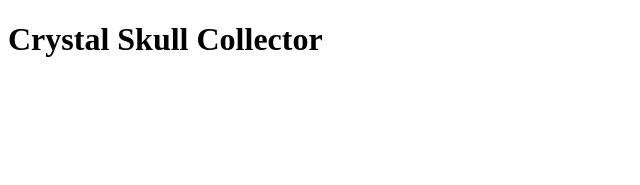
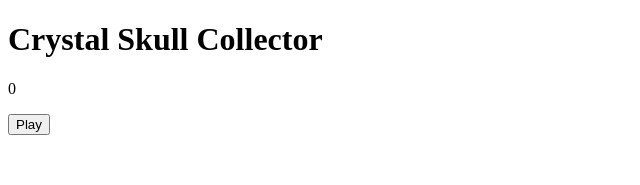
Before and after one commit to daibhidhdwaum/skull-collector, a React (Create React App) app in the folder crystal-skull-collector/: page / in a window 1280 px wide. Shown: the top 185 px of the page, without its empty margins (0-640 px from the left). Built offline with nearby package versions, Linux system fonts and the light colour scheme.

Commit message:
added initial state, and generating random target number

```diff
--- a/crystal-skull-collector/src/App.js
+++ b/crystal-skull-collector/src/App.js
@@ -1,10 +1,27 @@
 import React, { Component } from "react";
+
+import TargetNumber from "./TargetNumber";
 
 class App extends Component {
   // define initial state
+  state = {
+    skulls: [
+      { id: 1, assignedNumber: 0, src: "/assets/white-skull.jpg" },
+      { id: 2, assignedNumber: 0, src: "/assets/green-skull.jpg" },
+      { id: 3, assignedNumber: 0, src: "/assets/red-skull.jpg" },
+      { id: 4, assignedNumber: 0, src: "/assets/black-skull.jpg" },
+    ],
+    target: 0,
+    currentTotal: 0,
+    wins: 0,
+    losses: 0,
+  };
 
   // set the target number
-
+  setTarget() {
+    const currentTarget = Math.floor(Math.random() * 101) + 19;
+    this.setState({ target: currentTarget });
+  }
   // assign random number to each skull
 
   // when player clicks on skull
@@ -24,6 +41,8 @@ class App extends Component {
     return (
       <div className="App">
         <h1>Crystal Skull Collector</h1>
+        <TargetNumber target={this.state.target} />
+        <button onClick={() => this.setTarget()}>Play</button>
       </div>
     );
   }
--- /dev/null
+++ b/crystal-skull-collector/src/TargetNumber.js
@@ -0,0 +1,5 @@
+const TargetNumber = ({ target }) => {
+  return <p>{target}</p>;
+};
+
+export default TargetNumber;
```
Also changed, not shown: 1 other file (tests, documents, lock files or other folders).
